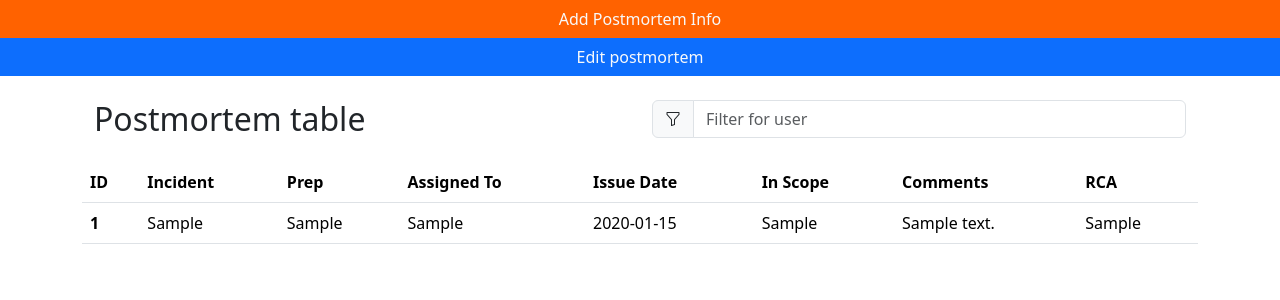
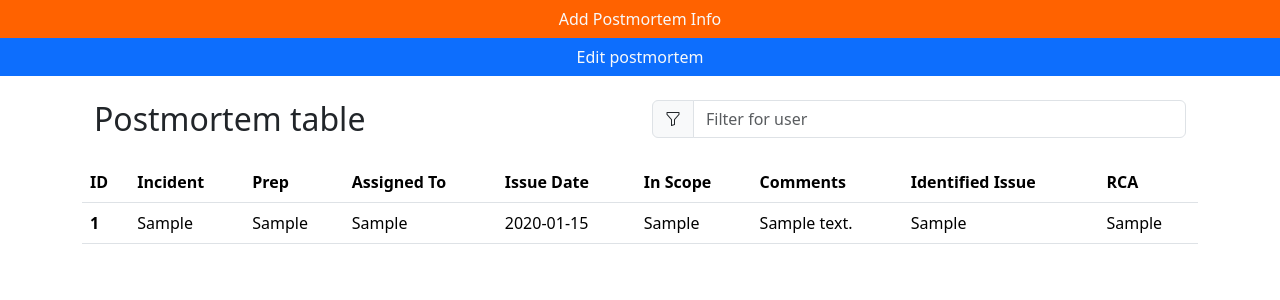
Before and after one commit to merdzikdominik/postmortems_table, a Flask app: page / in a window 1280 px wide. Shown: the top 300 px of the page. Run offline with Flask 3, Linux system fonts and the light colour scheme; tables that the repository leaves empty hold one stand-in row (values such as "Sample post"); some libraries are stand-ins or nearby versions.

Commit message:
added identified issue column

```diff
--- a/app.py
+++ b/app.py
@@ -24,6 +24,7 @@ class RowForm(FlaskForm):
     in_scope = BooleanField('In Scope')
     comments = TextAreaField('Comments')
     rca = StringField('Root Cause Analysis')
+    identified_issue = StringField('Identified Issue', validators=[DataRequired()])
 
 
 class Row(db.Model):
@@ -37,8 +38,9 @@ class Row(db.Model):
     in_scope = db.Column(db.String)
     comments = db.Column(db.String)
     rca = db.Column(db.String)
+    identified_issue = db.Column(db.String)
 
-    def __init__(self, incident, prep, assigned_to, issue_date, in_scope, comments, rca):
+    def __init__(self, incident, prep, assigned_to, issue_date, in_scope, comments, rca, identified_issue):
         self.incident = incident
         self.prep = prep
         self.assigned_to = assigned_to
@@ -46,6 +48,7 @@ class Row(db.Model):
         self.in_scope = in_scope
         self.comments = comments
         self.rca = rca
+        self.identified_issue = identified_issue
 
 with app.app_context():
     db.create_all()
@@ -64,7 +67,8 @@ def index():
             issue_date=form.issue_date.data,
             in_scope=in_scope,
             comments=form.comments.data,
-            rca=form.rca.data
+            rca=form.rca.data,
+            identified_issue=form.identified_issue.data
         )
         db.session.add(new_row)
         db.session.commit()
@@ -80,9 +84,9 @@ def edit_row(row_id):
     row.assigned_to = request.form['assigned_to']
     row.issue_date = request.form['issue_date']
     row.in_scope = 'Yes' if request.form.get('in_scope') == 'true' else 'No'
-    app.logger.debug(f"In scope checkbox: {row.in_scope}")
     row.comments = request.form['comments']
     row.rca = request.form['rca']
+    row.identified_issue = request.form['identified_issue']
 
     db.session.commit()
 
@@ -112,6 +116,7 @@ def save_changes():
             in_scope = edited_rows.get(f'in_scope_{row_id}')
             comments = edited_rows[f'comments_{row_id}']
             rca = edited_rows[f'rca_{row_id}']
+            identified_issue = edited_rows[f'identified_issue_{row_id}']
 
             row.incident = incident
             row.prep = prep
@@ -120,13 +125,11 @@ def save_changes():
             row.in_scope = in_scope
             row.comments = comments
             row.rca = rca
+            row.identified_issue = identified_issue
 
             db.session.commit()
 
-            app.logger.debug(f"In scope checkbox: {edited_rows.get(f'in_scope_{row_id}')}")
-
     return redirect(url_for('index'))
-
 
 if __name__ == "__main__":
     app.run(port=5000, debug=True)
--- a/templates/index.html
+++ b/templates/index.html
@@ -32,6 +32,7 @@
                                 <th scope="col">Issue Date</th>
                                 <th scope="col">In Scope</th>
                                 <th scope="col">Comments</th>
+                                <th scope="col">Identified Issue</th>
                                 <th scope="col">RCA</th>
                             </tr>
                         </thead>
@@ -45,6 +46,7 @@
                                     <td>{{ row.issue_date }}</td>
                                     <td>{{ row.in_scope }}</td>
                                     <td>{{ row.comments }}</td>
+                                    <td>{{ row.identified_issue }}</td>
                                     <td>{{ row.rca }}</td>
                                     <td>
                                         <button class="btn btn-primary edit-row-btn">Edit</button>
@@ -107,6 +109,11 @@
                 <textarea id="comments" class="form-control" name="comments" placeholder="Provide additional information if necessary"></textarea>
             </div>
 
+            <div class="mt-4 mb-4">
+                <label for="identified_issue">Identified Issue:</label>
+                <textarea id="identified_issue" class="form-control" name="identified_issue" placeholder="Describe the identified issue"></textarea>
+            </div>
+
             <div class="mt-4 mb-4 d-flex flex-column gap-2">
                 <label>Root Cause Analysis</label>
                 <div class="btn-group">
@@ -164,6 +171,7 @@
                     <th scope="col">Issue Date</th>
                     <th scope="col">In Scope</th>
                     <th scope="col">Comments</th>
+                    <th scope="col">Identified Issue</th>
                     <th scope="col">RCA</th>
                 </tr>
             </thead>
@@ -177,6 +185,7 @@
                         <td>{{ row.issue_date }}</td>
                         <td>{{ row.in_scope }}</td>
                         <td>{{ row.comments }}</td>
+                        <td>{{ row.identified_issue }}</td>
                         <td>{{ row.rca }}</td>
                     </tr>
                 {% endfor %}
@@ -318,7 +327,8 @@
                     const issue_date = cells[3].textContent.trim();
                     const inScope = cells[4].textContent.trim();
                     const comments = cells[5].textContent.trim();
-                    const rca = cells[6].textContent.trim();
+                    const identified_issue = cells[6].textContent.trim();
+                    const rca = cells[7].textContent.trim();
 
                     const availableAssignedToOptions = [
                         'RaAd',
@@ -347,7 +357,8 @@
                     cells[3].innerHTML = `<input type="date" class="form-control" name="issue_date_${row.id}" value="${issue_date}" placeholder="${issue_date}">`;
                     cells[4].innerHTML = `<input type="checkbox" class="form-check-input" name="in_scope_${row.id}" ${inScope === 'Yes' ? 'checked' : ''}>`;
                     cells[5].innerHTML = `<textarea class="form-control" name="comments_${row.id}" placeholder="${comments}">${comments}</textarea>`;
-                    cells[6].innerHTML = `<input type="text" class="form-control" name="rca_${row.id}" value="${rca}" placeholder="${rca}">`;
+                    cells[6].innerHTML = `<input type="text" class="form-control" name="identified_issue_${row.id}" value="${identified_issue}" placeholder="${identified_issue}">`
+                    cells[7].innerHTML = `<input type="text" class="form-control" name="rca_${row.id}" value="${rca}" placeholder="${rca}">`;
 
                     new SlimSelect({
                         select: `#selectElement-${row.id}`
@@ -432,7 +443,8 @@
                                 cells[3].textContent = row.querySelector(`[name="issue_date_${rowId}"]`).value;
                                 cells[4].textContent = row.querySelector(`[name="in_scope_${rowId}"]`).checked ? 'Yes' : 'No';
                                 cells[5].textContent = row.querySelector(`[name="comments_${rowId}"]`).value;
-                                cells[6].textContent = row.querySelector(`[name="rca_${rowId}"]`).value;
+                                cells[6].textContent = row.querySelector(`[name="identified_issue_${rowId}"]`).value;
+                                cells[7].textContent = row.querySelector(`[name="rca_${rowId}"]`).value;
 
                                 console.log(finalSelectedOptions);
                             });
```
Also changed, not shown: instance/rows.db.
